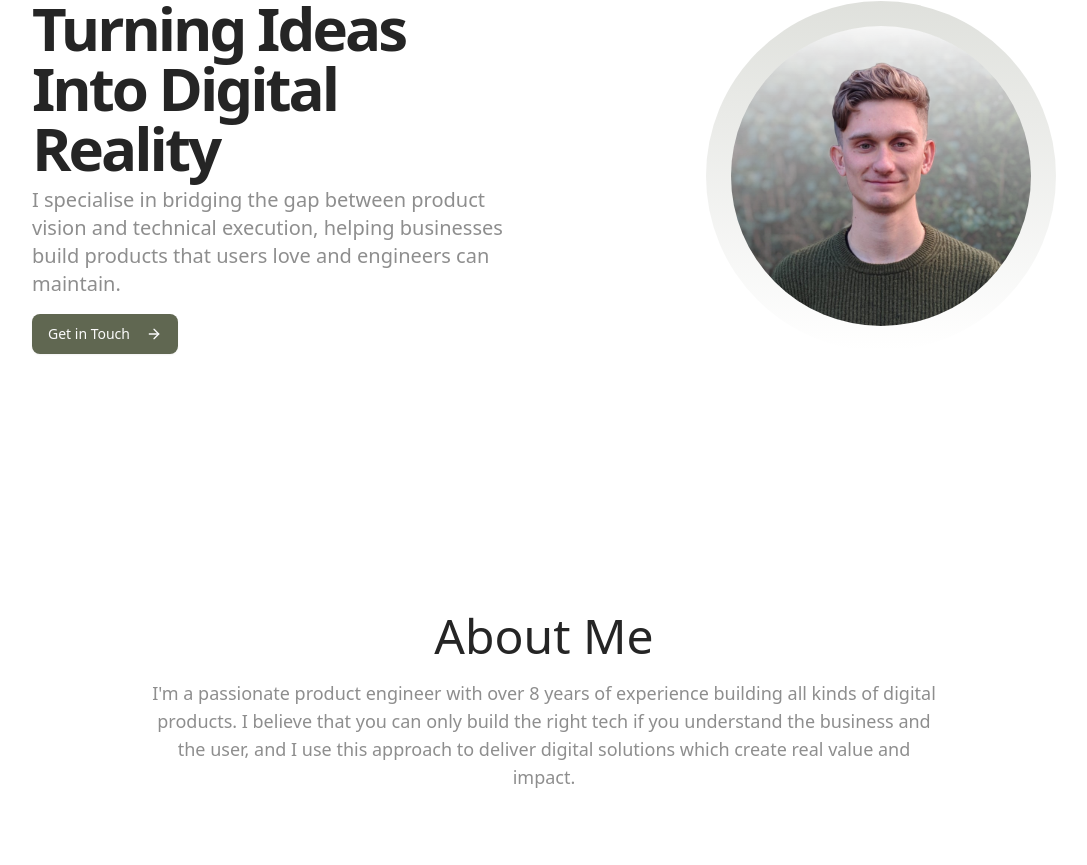
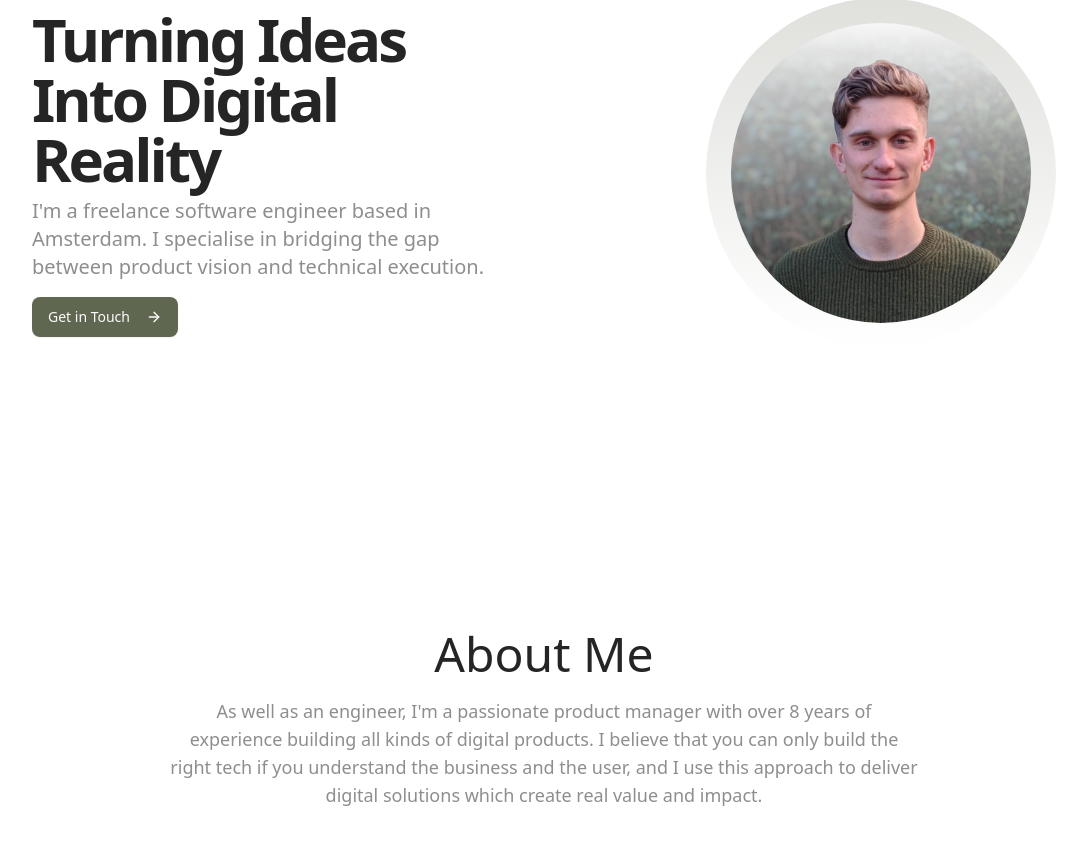
Before and after one commit to haydnjm/haydnjm-freelance-website, a Next.js app: page / in a window 1280 px wide. Shown: the part 195-1060 px from the top of the page, without its empty margins (96-1183 px from the left). Built offline with nearby package versions, Linux system fonts and the light colour scheme; no server answers.

Commit message:
copy changes

```diff
--- a/src/app/page.tsx
+++ b/src/app/page.tsx
@@ -1,20 +1,18 @@
-import { ArrowRight, Github, Linkedin, Mail } from "lucide-react";
-import logo from "@/images/logo.png";
-import Link from "next/link";
-
 import ContactForm from "@/components/contact-form";
 import ProjectCard from "@/components/project-card";
 import { Button } from "@/components/ui/button";
+import { EMAIL, GITHUB, LINKEDIN } from "@/constants";
 import elt from "@/images/elt-min.jpg";
 import filmCam from "@/images/film-cam-min.jpg";
+import logo from "@/images/logo.png";
 import metadata from "@/images/metadata-min.jpg";
 import securityCam from "@/images/security-cam-min.jpg";
 import smartLock from "@/images/smart-lock-min.jpg";
 import solarPanels from "@/images/solar-panels-min.jpg";
 import splash from "@/images/splash-faded.png";
+import { ArrowRight, Github, Linkedin, Mail } from "lucide-react";
 import Image from "next/image";
-
-import { EMAIL, GITHUB, LINKEDIN } from "../constants";
+import Link from "next/link";
 
 export default function Home() {
   return (
@@ -79,9 +77,9 @@ export default function Home() {
                   Turning Ideas Into Digital Reality
                 </h1>
                 <p className="max-w-[600px] text-muted-foreground md:text-xl">
-                  I specialise in bridging the gap between product vision and
-                  technical execution, helping businesses build products that
-                  users love and engineers can maintain.
+                  I&apos;m a freelance software engineer based in Amsterdam. I
+                  specialise in bridging the gap between product vision and
+                  technical execution.
                 </p>
               </div>
               <div className="flex flex-col gap-2 min-[400px]:flex-row">
@@ -114,35 +112,21 @@ export default function Home() {
           </div>
         </section>
 
-        <section id="about" className="p-container py-12 md:py-24 lg:py-32">
-          <div className="mx-auto flex max-w-[58rem] flex-col items-center justify-center gap-4 text-center">
+        <section
+          id="about"
+          className="p-container py-12 md:py-24 lg:py-32 relative overflow-hidden "
+        >
+          <div className="flex flex-col items-center justify-center gap-4 mx-auto p-6 rounded-lg max-w-[58rem] text-center relative z-10 backdrop-blur-[8px] backdrop-filter">
             <h2 className="font-heading text-3xl leading-[1.1] sm:text-3xl md:text-5xl">
               About Me
             </h2>
             <p className="max-w-[85%] leading-normal text-muted-foreground sm:text-lg sm:leading-7">
-              I&apos;m a passionate product engineer with over 8 years of
-              experience building all kinds of digital products. I believe that
-              you can only build the right tech if you understand the business
-              and the user, and I use this approach to deliver digital solutions
-              which create real value and impact.
+              As well as an engineer, I&apos;m a passionate product manager with
+              over 8 years of experience building all kinds of digital products.
+              I believe that you can only build the right tech if you understand
+              the business and the user, and I use this approach to deliver
+              digital solutions which create real value and impact.
             </p>
-            {/* <div className="mt-6 flex flex-wrap justify-center gap-4">
-              <div className="flex items-center justify-center rounded-md border border-muted bg-muted/50 px-4 py-2">
-                <span className="font-medium">React</span>
-              </div>
-              <div className="flex items-center justify-center rounded-md border border-muted bg-muted/50 px-4 py-2">
-                <span className="font-medium">Next.js</span>
-              </div>
-              <div className="flex items-center justify-center rounded-md border border-muted bg-muted/50 px-4 py-2">
-                <span className="font-medium">TypeScript</span>
-              </div>
-              <div className="flex items-center justify-center rounded-md border border-muted bg-muted/50 px-4 py-2">
-                <span className="font-medium">Tailwind CSS</span>
-              </div>
-              <div className="flex items-center justify-center rounded-md border border-muted bg-muted/50 px-4 py-2">
-                <span className="font-medium">Node.js</span>
-              </div>
-            </div> */}
           </div>
         </section>
 
@@ -175,7 +159,7 @@ export default function Home() {
             />
             <ProjectCard
               title="Planning back-office"
-              description="Built a back-office planning environment for installers of energy-saving products, reducing planning time and process complexity"
+              description="Built a back-office planning application for installers of energy-saving products, reducing planning time and process complexity"
               tags={["Typescript", "Next.js", "GraphQL", "MongoDB"]}
               image={solarPanels}
             />
@@ -245,7 +229,7 @@ export default function Home() {
           </div>
         </section>
       </main>
-      <footer className="border-t py-6 md:py-0">
+      <footer className="border-t py-6 md:py-0 px-container">
         <div className="flex flex-col items-center justify-between gap-4 md:h-16 md:flex-row">
           <p className="text-sm text-muted-foreground">
             &copy; {new Date().getFullYear()} Haydn Morris. All rights reserved.
--- /dev/null
+++ b/src/components/logo-bubble.tsx
@@ -0,0 +1,70 @@
+import Image from "next/image";
+import { cn } from "../lib/utils";
+import { StaticImageData } from "next/image";
+export const LogoBubble = ({
+  src,
+  alt,
+  width,
+  height,
+  position,
+}: {
+  src: StaticImageData;
+  alt: string;
+  width: number;
+  height: number;
+  position: {
+    top: string;
+    left: string;
+  };
+}) => {
+  return (
+    <div
+      className={cn(
+        "animate-float-slow opacity-10 absolute rounded-full flex items-center justify-center"
+      )}
+      style={position}
+    >
+      <Image src={src} alt={alt} width={width} height={height} />
+    </div>
+  );
+};
+
+{
+  /* Floating tech bubbles */
+}
+{
+  /* <div className="absolute inset-0 z-0">
+            {randomLogos.map((logo, i) => {
+              // Calculate position based on index to space evenly
+              // Create a grid-like distribution
+              const rows = Math.ceil(Math.sqrt(randomLogos.length));
+              const cols = Math.ceil(randomLogos.length / rows);
+
+              // Calculate row and column for this logo
+              const row = Math.floor(i / cols);
+              const col = i % cols;
+
+              // Calculate percentage positions with some small random variation
+              const topPercentage =
+                (row / (rows - 1)) * 80 + 10 + (Math.random() * 10 - 5);
+              const leftPercentage =
+                (col / (cols - 1)) * 80 + 10 + (Math.random() * 10 - 5);
+
+              const size = Math.random() * 50 + 30;
+
+              return (
+                <LogoBubble
+                  key={`logo-${i}`}
+                  src={logo}
+                  alt={logo}
+                  width={size}
+                  height={size}
+                  position={{
+                    top: `${topPercentage}%`,
+                    left: `${leftPercentage}%`,
+                  }}
+                />
+              );
+            })}
+          </div> */
+}
```
